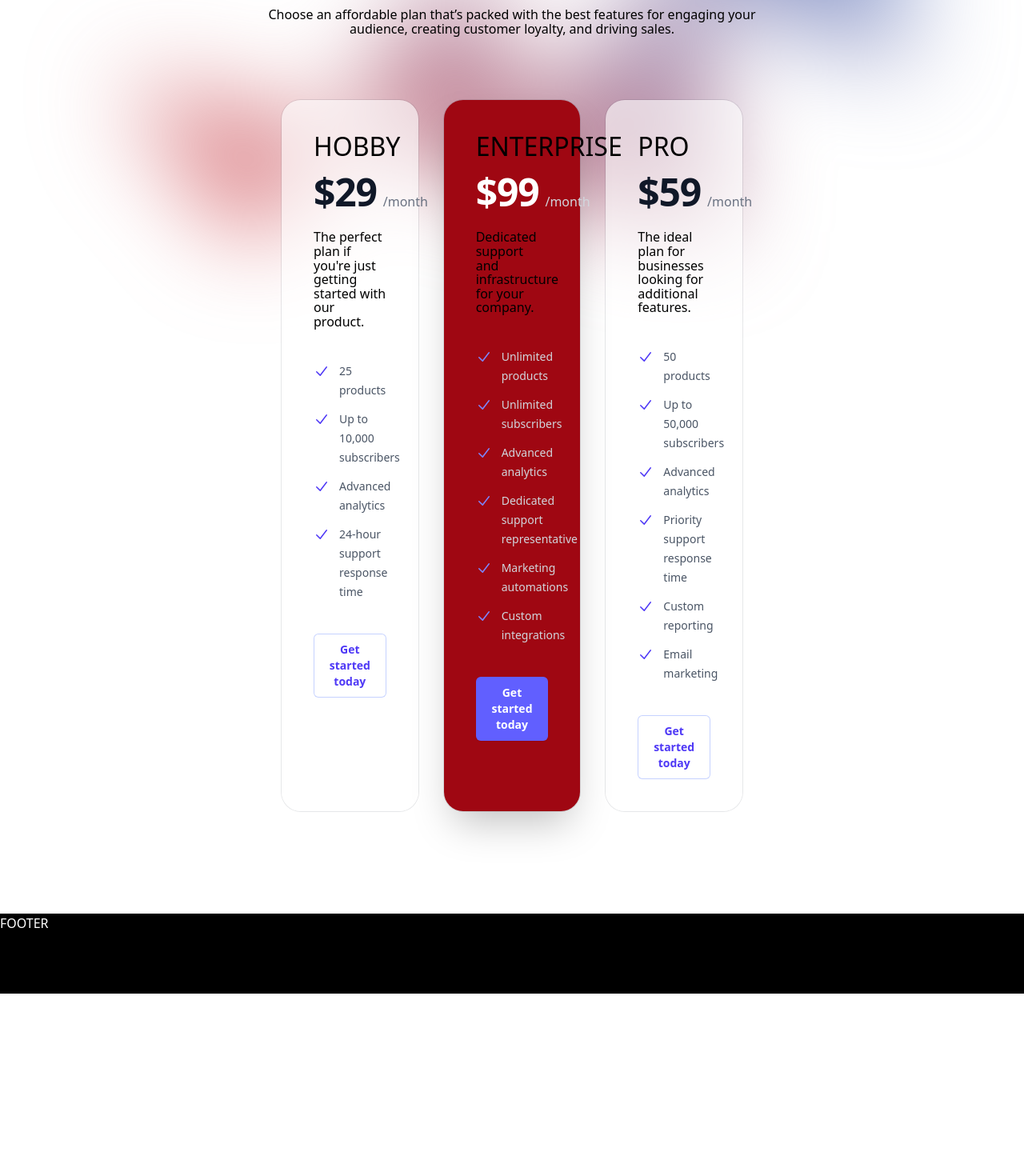
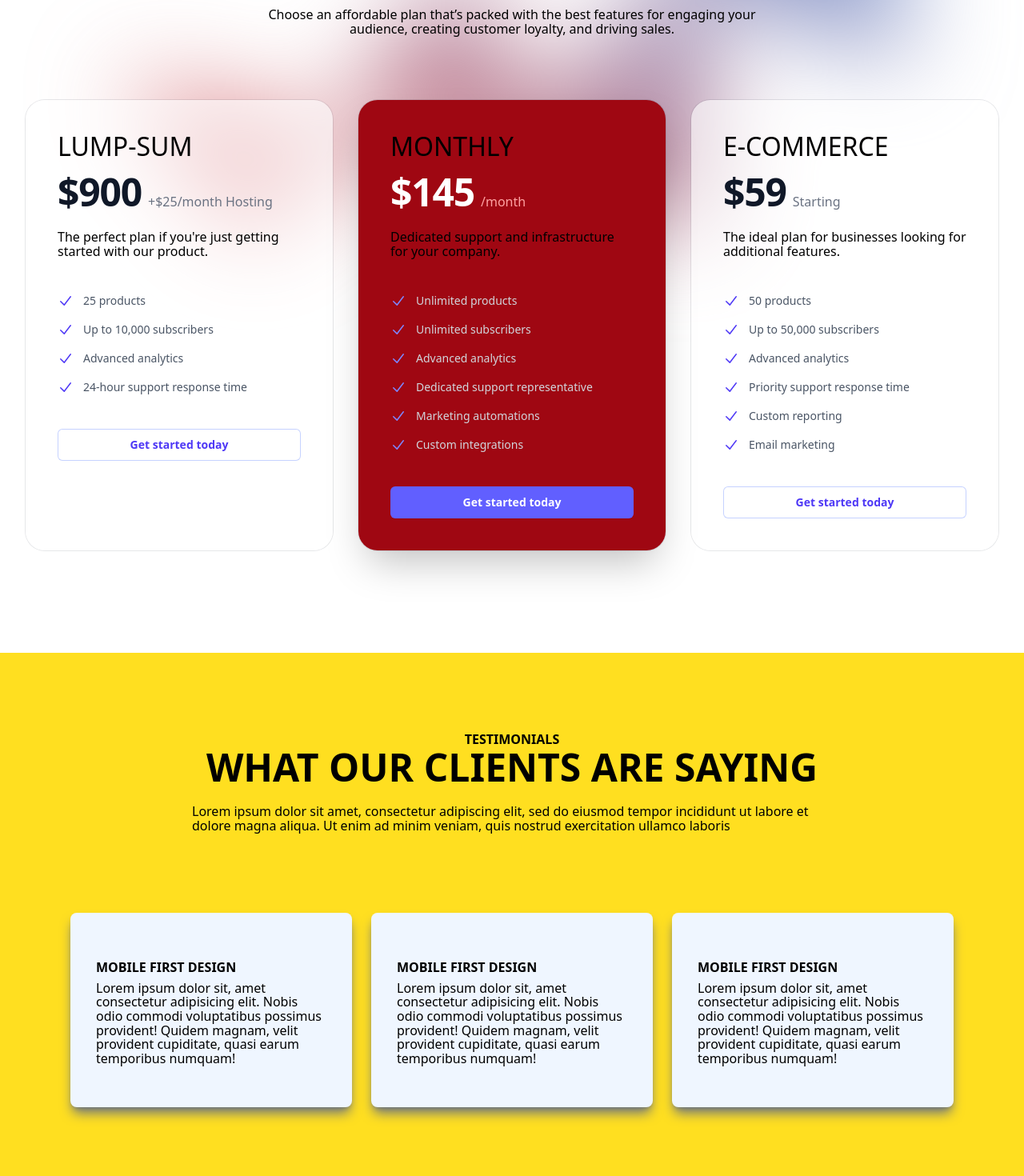
Before and after one commit to britt-young/GulfCoastWDD, a React (Vite) app: page / in a window 1280 px wide. Shown: the part 4300-5770 px from the top of the page at 80% size. Before the commit the page ends 5542 px from the top, so only its background shows below. Built offline with nearby package versions, Linux system fonts and the light colour scheme.

Commit message:
testimonial add and styling to components

```diff
--- a/src/Components/Pricing.jsx
+++ b/src/Components/Pricing.jsx
@@ -3,19 +3,21 @@ import { CheckIcon } from '@heroicons/react/20/solid'
 
 const tiers = [
   {
-    name: 'Hobby',
-    id: 'tier-hobby',
+    name: 'Lump-sum',
+    id: 'tier-sum',
     href: '#',
-    priceMonthly: '$29',
+    price: '$900',
+    add: '+$25/month Hosting',
     description: "The perfect plan if you're just getting started with our product.",
     features: ['25 products', 'Up to 10,000 subscribers', 'Advanced analytics', '24-hour support response time'],
     featured: false,
   },
   {
-    name: 'Enterprise',
-    id: 'tier-enterprise',
+    name: 'Monthly',
+    id: 'tier-month',
     href: '#',
-    priceMonthly: '$99',
+    price: '$145',
+    add: '/month',
     description: 'Dedicated support and infrastructure for your company.',
     features: [
       'Unlimited products',
@@ -28,10 +30,11 @@ const tiers = [
     featured: true,
   },
   {
-    name: 'Pro',
-    id: 'tier-pro',
+    name: 'E-commerce',
+    id: 'tier-commerce',
     href: '#',
-    priceMonthly: '$59',
+    price: '$59',
+    add: 'Starting',
     description: 'The ideal plan for businesses looking for additional features.',
     features: [
       '50 products',
@@ -61,16 +64,18 @@ const Pricing = () => {
           className="mx-auto aspect-1155/678 w-full bg-linear-to-tr from-[#e43d3d] to-[#2a95eb] opacity-90"
         />
       </div>
+      <div className="mx-auto max-w-7xl text-center">
       <div className="mx-auto max-w-4xl text-center">
         <h4>our packages</h4>
         <h2 className="text-base/7 font-semibold text-indigo-600">Pricing packages for any business</h2>
       </div>
-      <p className="mx-auto mt-6 max-w-2xl text-center text-lg font-medium text-pretty text-gray-600 sm:text-xl/8">
+      <p className="mx-auto mt-6 max-w-2xl text-center text-lg text-pretty text-gray-600 sm:text-xl/8">
         Choose an affordable plan that’s packed with the best features for engaging your audience, creating customer
         loyalty, and driving sales.
       </p>
+      </div>
       {/* Pricing Cards */}
-      <div className="mx-auto mt-16 grid grid-cols-1 gap-y-6 sm:mt-20 lg:grid-cols-3 lg:gap-8 lg:px-80">
+      <div className="mx-auto max-w-7xl mt-16 grid grid-cols-1 gap-y-6 sm:mt-20 lg:grid-cols-3 lg:gap-8">
         {tiers.map((tier, tierIdx) => (
           <div
             key={tier.id}
@@ -92,9 +97,9 @@ const Pricing = () => {
                   'text-5xl font-semibold tracking-tight',
                 )}
               >
-                {tier.priceMonthly}
+                {tier.price}
               </span>
-              <span className={classNames(tier.featured ? 'text-gray-300' : 'text-gray-500', 'text-base')}>/month</span>
+              <span className={classNames(tier.featured ? 'text-red-300' : 'text-gray-500', 'text-base')}>{tier.add}</span>
             </p>
             <p className={classNames(tier.featured ? 'text-gray-300' : 'text-gray-600', 'mt-6 text-base/7')}>
               {tier.description}
--- /dev/null
+++ b/src/Components/Testimonials.jsx
@@ -0,0 +1,55 @@
+import React from "react";
+
+const Testimonials = () => {
+  return (
+    <div className="bg-yellow-300 pt-20">
+      <div className="mx-auto max-w-7xl flex flex-col items-center justify-center py-5">
+        <h4 className="">testimonials</h4>
+        <h2 className="text-center text-3xl font-bold">what our clients are saying</h2>
+        <p className="mt-5 lg:w-200 mx-5">
+          Lorem ipsum dolor sit amet, consectetur adipiscing elit, sed do
+          eiusmod tempor incididunt ut labore et dolore magna aliqua. Ut enim ad
+          minim veniam, quis nostrud exercitation ullamco laboris
+        </p>
+      </div>
+      {/* Testimonial Grid */}
+      <div className="mx-auto  grid grid-cols-1 lg:grid-cols-3 lg:gap-x-2 lg:gap-y-20 gap-0 lg:p-20 pb-4 overflow-hidden">
+        {/* Testimonial Card */}
+        <div className="bg-blue-50 h-fit m-2 mt-20 lg:mt-0 p-8 shadow-lg shadow-gray-500 rounded-lg flex flex-col relative">
+          <div className="my-2 items-start justify-start">
+            <h4 className="mt-5">Mobile First Design</h4>
+            <p className="mt-2 mb-3">
+              Lorem ipsum dolor sit, amet consectetur adipisicing elit. Nobis
+              odio commodi voluptatibus possimus provident! Quidem magnam, velit
+              provident cupiditate, quasi earum temporibus numquam!
+            </p>
+          </div>
+        </div>
+        {/* Testimonial Card */}
+        <div className="bg-blue-50 h-fit m-2 mt-20 lg:mt-0 p-8 shadow-lg shadow-gray-500 rounded-lg flex flex-col relative">
+          <div className="my-2 items-start justify-start">
+            <h4 className="mt-5">Mobile First Design</h4>
+            <p className="mt-2 mb-3">
+              Lorem ipsum dolor sit, amet consectetur adipisicing elit. Nobis
+              odio commodi voluptatibus possimus provident! Quidem magnam, velit
+              provident cupiditate, quasi earum temporibus numquam!
+            </p>
+          </div>
+        </div>
+        {/* Testimonial Card */}
+        <div className="bg-blue-50 h-fit m-2 mt-20 lg:mt-0 p-8 shadow-lg shadow-gray-500 rounded-lg flex flex-col relative">
+          <div className="my-2 items-start justify-start">
+            <h4 className="mt-5">Mobile First Design</h4>
+            <p className="mt-2 mb-3">
+              Lorem ipsum dolor sit, amet consectetur adipisicing elit. Nobis
+              odio commodi voluptatibus possimus provident! Quidem magnam, velit
+              provident cupiditate, quasi earum temporibus numquam!
+            </p>
+          </div>
+        </div>
+      </div>
+    </div>
+  );
+};
+
+export default Testimonials;
--- a/src/pages/Page1.jsx
+++ b/src/pages/Page1.jsx
@@ -4,6 +4,7 @@ import ServiceCards from "../Components/ServiceCards";
 import HomeAbout from "../Components/HomeAbout";
 import Portfolio from "../Components/Portfolio";
 import Pricing from "../Components/Pricing";
+import Testimonials from "../Components/Testimonials";
 
 const Page1 = () => {
   return (
@@ -13,6 +14,7 @@ const Page1 = () => {
       <HomeAbout />
       <Portfolio />
       <Pricing />
+      <Testimonials />
     </div>
   );
 };
```
